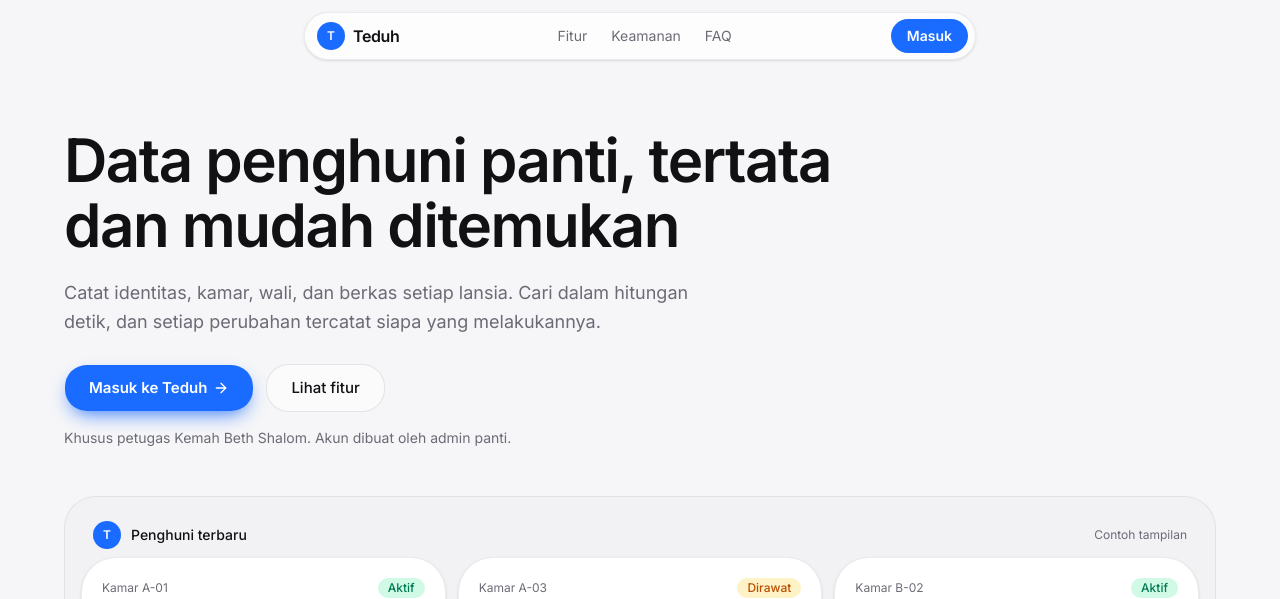
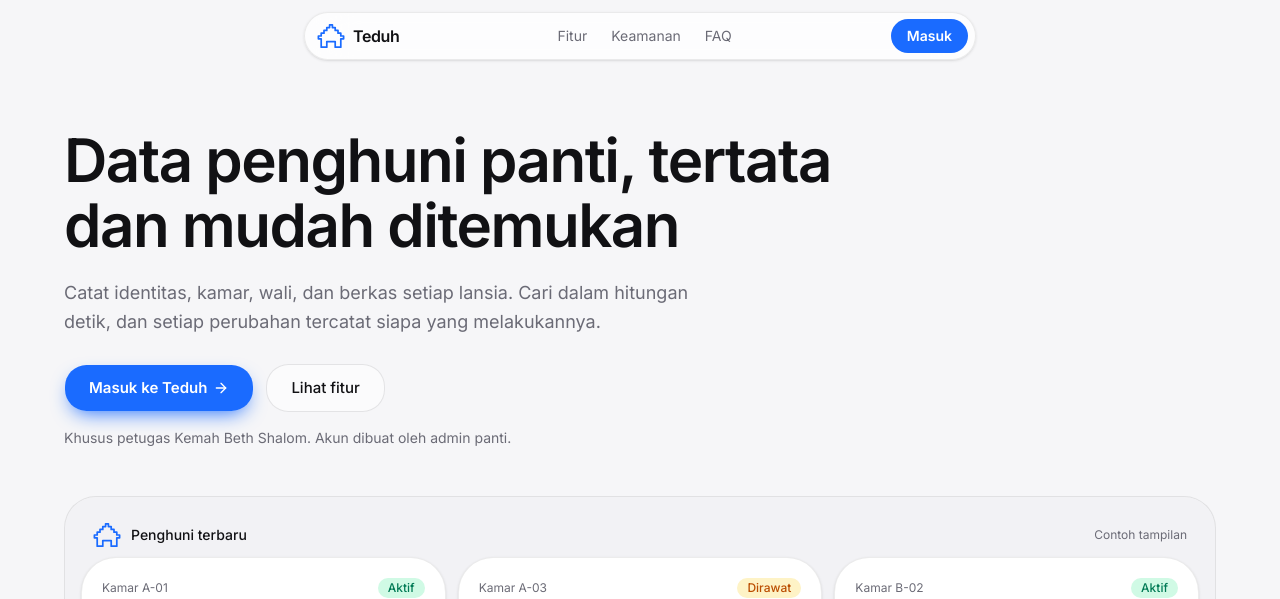
Before and after one commit to ejerai/teduh, a Next.js app: page / in a window 1280 px wide. Shown: the top 599 px of the page. Built offline with nearby package versions, Linux system fonts and the light colour scheme.

Commit message:
add main logo web

```diff
--- a/src/app/page.tsx
+++ b/src/app/page.tsx
@@ -19,6 +19,7 @@
 import { supportUrl } from "@/lib/config";
 import { cn } from "@/lib/utils";
 import type { ResidentStatus } from "@/types/resident";
+import { LogoMark } from "@/components/logo";
 
 /* data fiktif */
 
@@ -218,9 +219,7 @@
       <header className="sticky top-3 z-50 px-3">
         <nav className="mx-auto flex h-12 w-full max-w-2xl items-center justify-between gap-4 rounded-full border border-border bg-card/80 pl-3 pr-1.5 shadow-sm backdrop-blur-xl">
           <Link href="/" className="flex items-center gap-2">
-            <div className="flex size-7 items-center justify-center rounded-lg bg-primary text-xs font-semibold text-primary-foreground">
-              T
-            </div>
+            <LogoMark className="size-7 text-primary" />
             <span className="font-semibold tracking-tight">Teduh</span>
           </Link>
 
@@ -290,9 +289,7 @@
           <div className="mx-auto mt-12 max-w-6xl rounded-[32px] border border-border bg-muted/40 p-3 sm:p-4">
             <div className="flex items-center justify-between px-3 py-2">
               <div className="flex items-center gap-2.5">
-                <div className="flex size-7 items-center justify-center rounded-lg bg-primary text-xs font-semibold text-primary-foreground">
-                  T
-                </div>
+                <LogoMark className="size-7 text-primary" />
                 <p className="text-sm font-medium">Penghuni terbaru</p>
               </div>
               <p className="text-xs text-muted-foreground">Contoh tampilan</p>
@@ -586,9 +583,7 @@
         <div className="mx-auto grid max-w-6xl gap-10 text-sm md:grid-cols-[1.5fr_1fr_1fr]">
           <div>
             <div className="flex items-center gap-2.5">
-              <div className="flex size-7 items-center justify-center rounded-lg bg-primary text-xs font-semibold text-primary-foreground">
-                T
-              </div>
+              <LogoMark className="size-7 text-primary" />
               <span className="font-semibold">Teduh</span>
             </div>
             <p className="mt-3 max-w-xs leading-relaxed text-muted-foreground">
--- /dev/null
+++ b/src/components/logo.tsx
@@ -0,0 +1,54 @@
+import { cn } from "@/lib/utils";
+//main logo web
+const OUTLINE_PATH =
+  "M8.6 32.0 L13.8 32.0 L13.8 26.8 L19.0 26.8 L19.0 21.6 L24.2 21.6 L24.2 16.4 L29.4 16.4 L29.4 11.2 L34.6 11.2 L34.6 16.4 L39.8 16.4 L39.8 21.6 L45.0 21.6 L45.0 26.8 L50.2 26.8 L50.2 32.0 L55.4 32.0 L55.4 37.2 L50.2 37.2 L50.2 52.8 L39.8 52.8 L39.8 42.4 L24.2 42.4 L24.2 52.8 L13.8 52.8 L13.8 37.2 L8.6 37.2 Z";
+
+const ROWS = [
+  "....X....",
+  "...XXX...",
+  "..XXXXX..",
+  ".XXXXXXX.",
+  "XXXXXXXXX",
+  ".XXXXXXX.",
+  ".XX...XX.",
+  ".XX...XX.",
+];
+
+const CELL = 5.2;
+const cells = ROWS.flatMap((row, r) =>
+  [...row].flatMap((ch, c) =>
+    ch === "X" ? [{ x: 9 + c * CELL, y: 11.6 + r * CELL }] : []
+  )
+);
+
+export function LogoMark({
+  variant = "outline",
+  className,
+}: {
+  variant?: "outline" | "solid";
+  className?: string;
+}) {
+  return (
+    <svg
+      viewBox="6 6 52 52"
+      fill="none"
+      aria-hidden="true"
+      className={cn("shrink-0", className)}
+    >
+      {variant === "outline" ? (
+        <path
+          d={OUTLINE_PATH}
+          stroke="currentColor"
+          strokeWidth={3.2}
+          strokeLinejoin="round"
+        />
+      ) : (
+        <g fill="currentColor">
+          {cells.map(({ x, y }) => (
+            <rect key={`${x}-${y}`} x={x} y={y} width="4.4" height="4.4" rx="0.6" />
+          ))}
+        </g>
+      )}
+    </svg>
+  );
+}
--- a/src/components/mobile-nav.tsx
+++ b/src/components/mobile-nav.tsx
@@ -9,6 +9,7 @@
 import { usePathname } from "next/navigation";
 import { ThemeToggle } from "@/components/theme-toggle";
 import { cn } from "@/lib/utils";
+import { LogoMark } from "@/components/logo";
 
 export function MobileNav() {
   const pathname = usePathname();
@@ -24,7 +25,10 @@
         >
           <Menu className="size-5" />
         </button>
-        <span className="font-semibold tracking-tight">Teduh</span>
+        <span className="flex items-center gap-2 font-semibold tracking-tight">
+          <LogoMark className="size-6 text-primary" />
+          Teduh
+        </span>
       </header>
 
       <div
@@ -43,9 +47,7 @@
       >
         <div className="flex h-14 items-center justify-between">
           <div className="flex items-center gap-3">
-            <div className="flex size-10 items-center justify-center rounded-2xl bg-primary text-lg font-semibold text-primary-foreground">
-              T
-            </div>
+            <LogoMark className="size-9 text-primary" />
             <div>
               <p className="text-lg font-semibold leading-tight tracking-tight">
                 Teduh
--- a/src/components/sidebar.tsx
+++ b/src/components/sidebar.tsx
@@ -16,6 +16,7 @@
 import { ThemeToggle } from "@/components/theme-toggle";
 import { supportUrl } from "@/lib/config";
 import { cn } from "@/lib/utils";
+import { LogoMark } from "@/components/logo";
 
 export const navItems = [
   { href: "/dashboard", label: "Dashboard", icon: LayoutDashboard },
@@ -119,9 +120,7 @@
         {/* Header: logo + tombol buka/tutup */}
         <div className="flex h-14 items-center justify-between">
           <div className="flex min-w-0 items-center gap-3">
-            <div className="mx-1 flex size-10 shrink-0 items-center justify-center rounded-2xl bg-primary text-lg font-semibold text-primary-foreground">
-              T
-            </div>
+            <LogoMark className="mx-1 size-9 text-primary" />
             <div
               className={cn(
                 "min-w-0 whitespace-nowrap transition-opacity duration-200",
```
